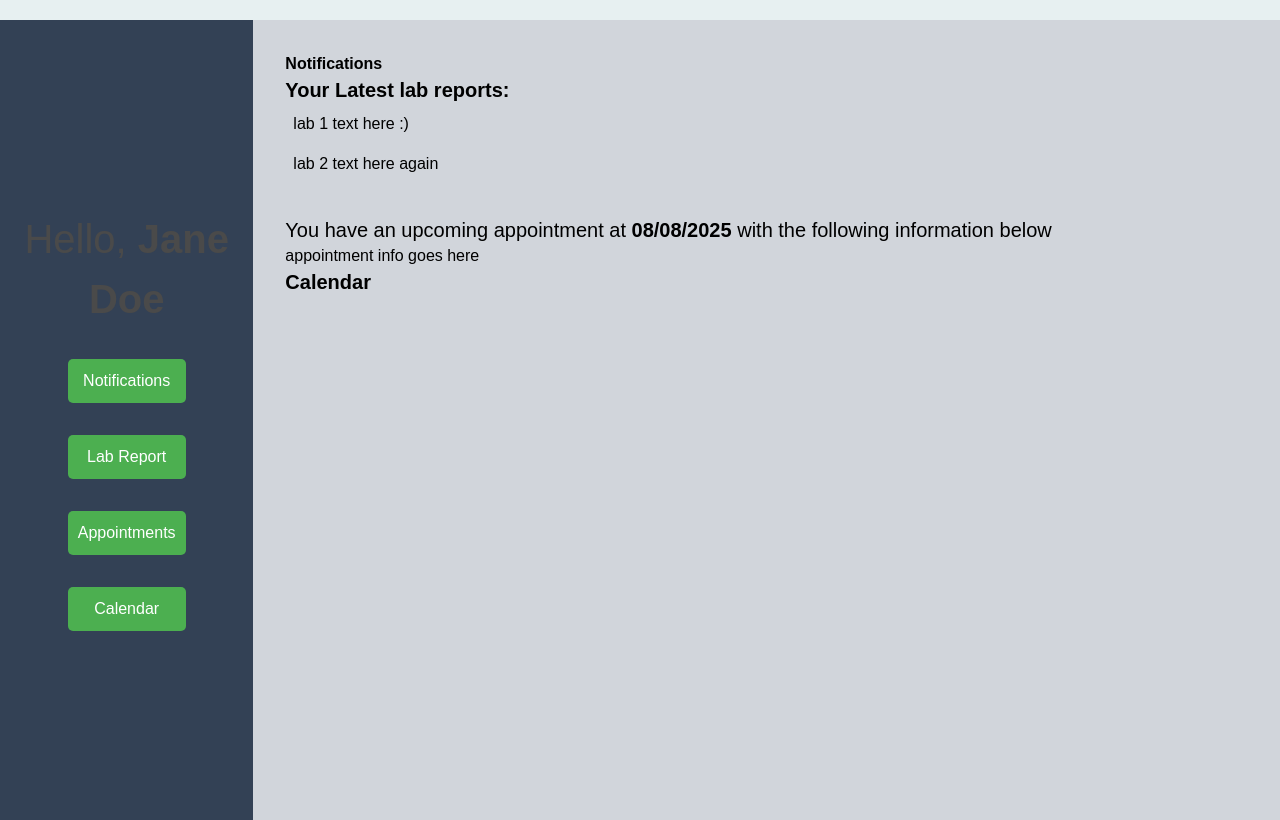
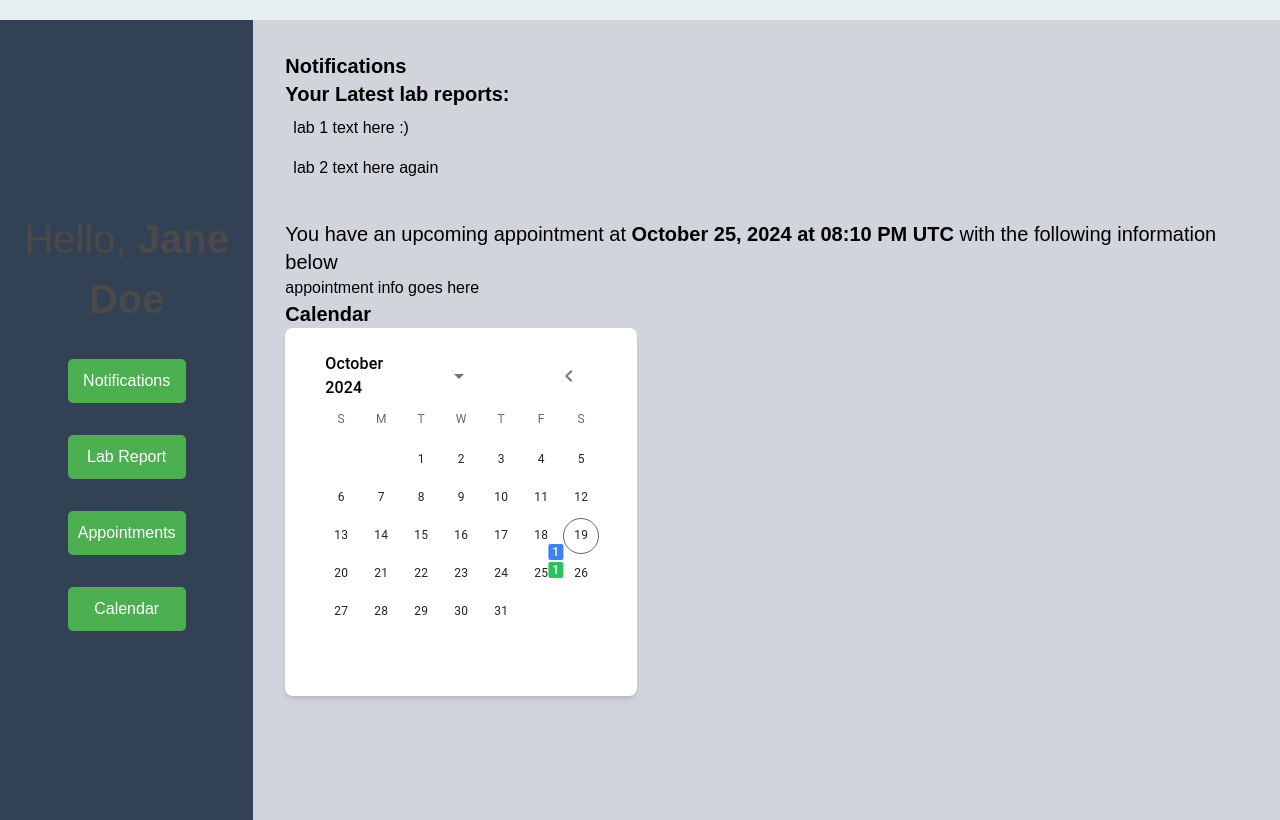
Before and after one commit to cfgtexas24/Team-1, a React (Create React App) app in the folder frontend/: page /patient/home in a window 1280 px wide. Built offline with nearby package versions, Linux system fonts and the light colour scheme.

Commit message:
patient calendar initiated

```diff
--- a/frontend/src/components/PatientDashboard.js
+++ b/frontend/src/components/PatientDashboard.js
@@ -2,6 +2,7 @@ import React from 'react'
 import { useState, useEffect, useRef } from 'react'
 
 import LabReport from './common/LabReport'
+import PatientCalendar from './common/PatientCalendar'
 
 // todo:
 // list latest labs report
@@ -38,13 +39,20 @@ const PatientDashboard = () => {
   const [labs, setLabs] = useState(['lab 1 text here :)', 'lab 2 text here again'])
 
   // upcoming appointment information
-  const [upcomingAppointment, setUpcomingAppointment] = useState(
+  const [upcomingAppointments, setUpcomingAppointments] = useState([
     {
-      date: '08/08/2025',
+      date: '2024-10-25T20:10:45.000Z',
       info: 'appointment info goes here'
+    }
+  ])
 
+  const [classes, setClasses] = useState([
+    {
+      date: '2024-10-25T20:10:45.000Z',
+      info: 'classes'
     }
-  )
+
+  ])
 
   const [surveyQuestion, setSurveyQuestion] = useState('');
   const [surveyAnswer, setSurveryAnswer] = useState('');
@@ -54,7 +62,8 @@ const PatientDashboard = () => {
   return (
     <div className='flex flex-row w-screen h-screen'>
       <div className="flex flex-col h-full w-1/4 bg-slate-700 justify-center items-center text-white">
-        <h1>Hello, <span><b> {patient.name}</b></span></h1>
+        <h1>Hello, <span><b> {patient.name}</b></span>
+      </h1>
         <ul className='flex flex-col gap-8'>
           <li><button onClick={() => scrollTo(notificationsRef)}>Notifications</button></li>
           <li><button onClick={() => scrollTo(labReportsRef)}>Lab Report</button></li>
@@ -63,16 +72,34 @@ const PatientDashboard = () => {
         </ul>
       </div>
       <div id="content" className="flex flex-col h-full w-full bg-gray-300 p-8">
-        <h2 ref={notificationsRef} className='font-bold text-xll'>Notifications</h2>
+        <h2 ref={notificationsRef} className='font-bold text-xl'>Notifications</h2>
         <h2 ref={labReportsRef} className='font-bold text-xl'>Your Latest lab reports:</h2>
         <div className='flex flex-col'>
           {labs.map(lab => (
             <LabReport lab={lab} />
           ))}
         </div>
-        <h2 ref={appointmentsRef} className='text-xl pt-8'>You have an upcoming appointment at <span><b>{upcomingAppointment.date}</b></span> with the following information below</h2>
-        <p>{upcomingAppointment.info}</p>
+        <h2 ref={appointmentsRef} className='text-xl pt-8'>
+          You have an upcoming appointment at <span><b>{new Date(upcomingAppointments[0].date).toLocaleString('en-US', {
+            year: 'numeric',
+            month: 'long',
+            day: 'numeric',
+            hour: '2-digit',
+            minute: '2-digit',
+            timeZoneName: 'short'
+          })}</b></span> with the following information below
+        </h2>
+        <p>{upcomingAppointments[0].info}</p>
         <h2 ref={labReportsRef} className='font-bold text-xl'>Calendar</h2>
+        <div className='flex flex-row'>
+          <div className="bg-white rounded-lg p-4 shadow-md">
+            <PatientCalendar
+              appointments={upcomingAppointments}
+              classes={classes}
+            />
+          </div>
+
+        </div>
       </div>
     </div>
   )
--- /dev/null
+++ b/frontend/src/components/common/PatientCalendar.js
@@ -0,0 +1,90 @@
+import React, { useEffect, useState } from 'react';
+import dayjs from 'dayjs';
+import { LocalizationProvider } from '@mui/x-date-pickers/LocalizationProvider';
+import { AdapterDayjs } from '@mui/x-date-pickers/AdapterDayjs';
+import { DateCalendar } from '@mui/x-date-pickers/DateCalendar';
+import { PickersDay } from '@mui/x-date-pickers/PickersDay';
+import Badge from '@mui/material/Badge';
+
+const CustomDay = ({ highlightedDays, day, outsideCurrentMonth, ...other }) => {
+  // Get counts for this specific day
+  const dayStr = day.format('YYYY-MM-DD');
+  const appointmentCount = highlightedDays.appointments[dayStr] || 0;
+  const classCount = highlightedDays.classes[dayStr] || 0;
+
+  // Only show badge if there are events and the day is in the current month
+  const shouldShowBadge = !outsideCurrentMonth && (appointmentCount > 0 || classCount > 0);
+
+  // create seperate badges for appointments and classes scheduled on a day
+  const badgeContent = shouldShowBadge ? (
+    <div className="flex flex-col items-center text-xs">
+      {appointmentCount > 0 && (
+        <span className="bg-blue-500 text-white px-1 rounded-sm mb-0.5">
+          {appointmentCount}
+        </span>
+      )}
+      {classCount > 0 && (
+        <span className="bg-green-500 text-white px-1 rounded-sm">
+          {classCount}
+        </span>
+      )}
+    </div>
+  ) : undefined;
+
+  return (
+    <Badge
+      key={day.toString()}
+      overlap="circular"
+      badgeContent={badgeContent}
+    >
+      <PickersDay {...other} outsideCurrentMonth={outsideCurrentMonth} day={day} />
+    </Badge>
+  );
+};
+
+const PatientCalendar = ({ appointments = [], classes = [] }) => {
+  const [highlightedDays, setHighlightedDays] = useState({
+    appointments: {},
+    classes: {}
+  });
+
+  useEffect(() => {
+    // Create objects to store counts by date
+    const appointmentCounts = {};
+    const classCounts = {};
+
+    // Count appointments per day
+    appointments.forEach(apt => {
+      const dateStr = dayjs(apt.date).format('YYYY-MM-DD');
+      appointmentCounts[dateStr] = (appointmentCounts[dateStr] || 0) + 1;
+    });
+
+    // Count classes per day
+    classes.forEach(cls => {
+      const dateStr = dayjs(cls.date).format('YYYY-MM-DD');
+      classCounts[dateStr] = (classCounts[dateStr] || 0) + 1;
+    });
+
+    setHighlightedDays({
+      appointments: appointmentCounts,
+      classes: classCounts
+    });
+  }, [appointments, classes]);
+
+  return (
+    <LocalizationProvider dateAdapter={AdapterDayjs}>
+      <DateCalendar
+        slots={{
+          day: CustomDay
+        }}
+        slotProps={{
+          day: {
+            highlightedDays
+          }
+        }}
+      />
+    </LocalizationProvider>
+  );
+};
+
+export default PatientCalendar;
```
Also changed, not shown: frontend/package.json (+9 -2 lines), 1 other file (tests, documents, lock files or other folders).
